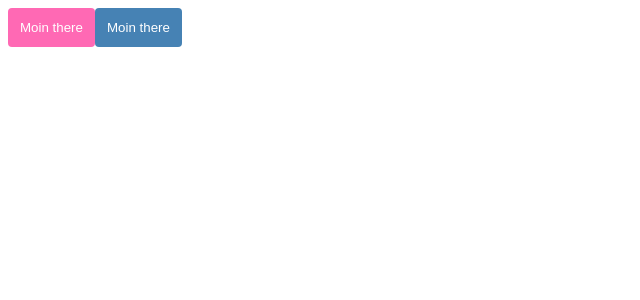
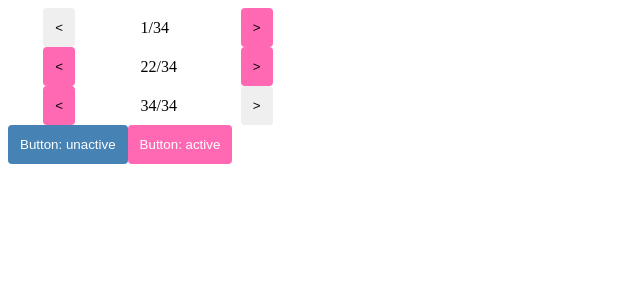
Before and after one commit to deriancastro/react-playground, a React (Vite) app: page / in a window 1280 px wide. Shown: the top 300 px of the page, without its empty margins (0-640 px from the left). Built offline with nearby package versions, Linux system fonts and the light colour scheme.

Commit message:
Add Buttons + Pagination

```diff
--- a/src/App.jsx
+++ b/src/App.jsx
@@ -1,11 +1,27 @@
 import * as React from 'react'
 import Button from './Button'
+import Pagination from './Pagination'
 
 export default () => {
   return (
     <div>
-      <Button isActive={true}>Moin there</Button>
-      <Button isActive={false}>Moin there</Button>
+      <Pagination
+        buttonLeftActive={false}
+        page="1/34"
+        buttonRightActive={true}
+      />
+      <Pagination
+        buttonLeftActive={true}
+        page="22/34"
+        buttonRightActive={true}
+      />
+      <Pagination
+        buttonLeftActive={true}
+        page="34/34"
+        buttonRightActive={false}
+      />
+      <Button isActive={false}>Button: unactive</Button>
+      <Button isActive={true}>Button: active</Button>
     </div>
   )
 }
--- /dev/null
+++ b/src/Pagination.css
@@ -0,0 +1,22 @@
+.Pagination {
+  width: 300px;
+  display: flex;
+  place-items: center;
+  gap: 30px;
+  justify-content: space-evenly;
+}
+
+.ButtonPagination {
+  padding: 12px;
+  border: red solid 1px;
+  border: none;
+  border-radius: 4px;
+}
+
+.ButtonPagination.activePagination {
+  background: hotpink;
+}
+
+.Span {
+  width: 35px;
+}
--- /dev/null
+++ b/src/Pagination.jsx
@@ -0,0 +1,28 @@
+import './Pagination.css'
+import * as React from 'react'
+
+export default ({ buttonLeftActive, page, buttonRightActive }) => {
+  return (
+    <section className="Pagination">
+      <button
+        className={
+          buttonLeftActive
+            ? 'ButtonPagination activePagination'
+            : 'ButtonPagination'
+        }
+      >
+        &lt;
+      </button>
+      <span className="Span">{page}</span>
+      <button
+        className={
+          buttonRightActive
+            ? 'ButtonPagination activePagination'
+            : 'ButtonPagination'
+        }
+      >
+        &gt;
+      </button>
+    </section>
+  )
+}
```
